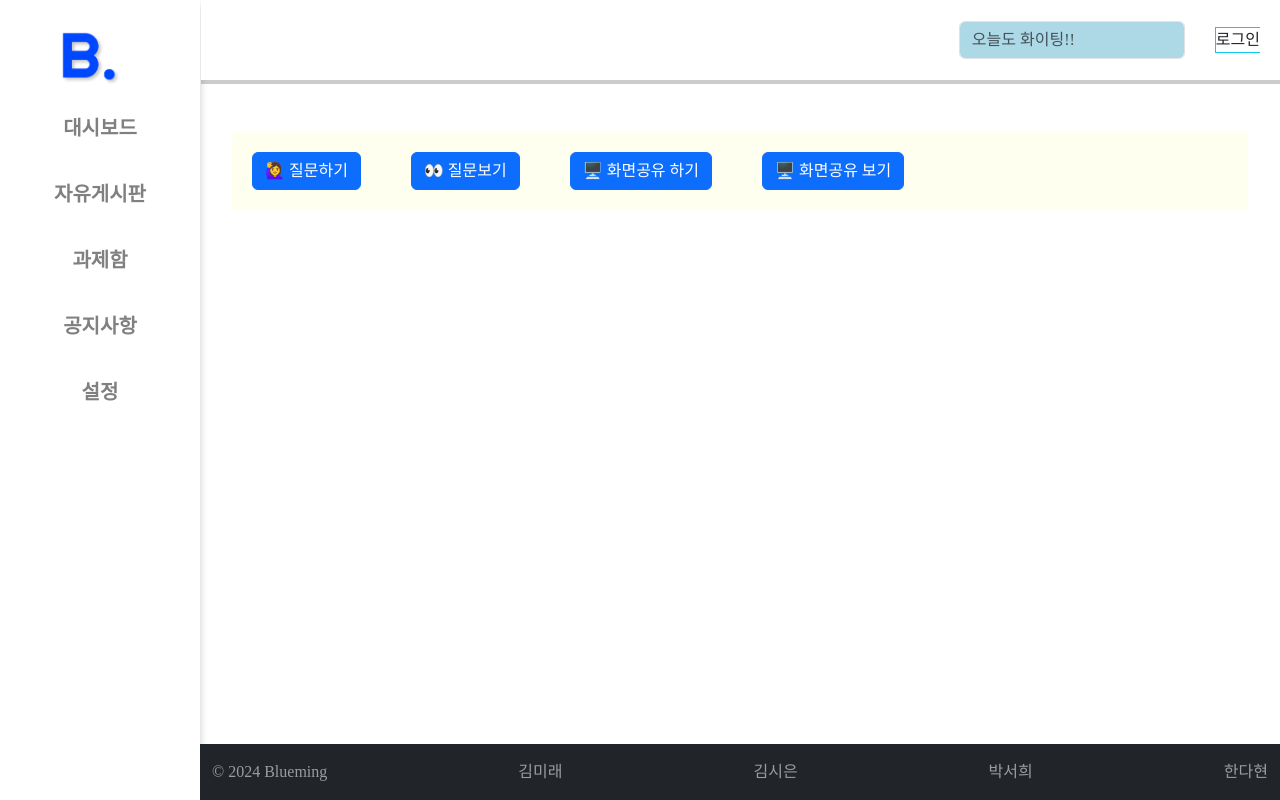
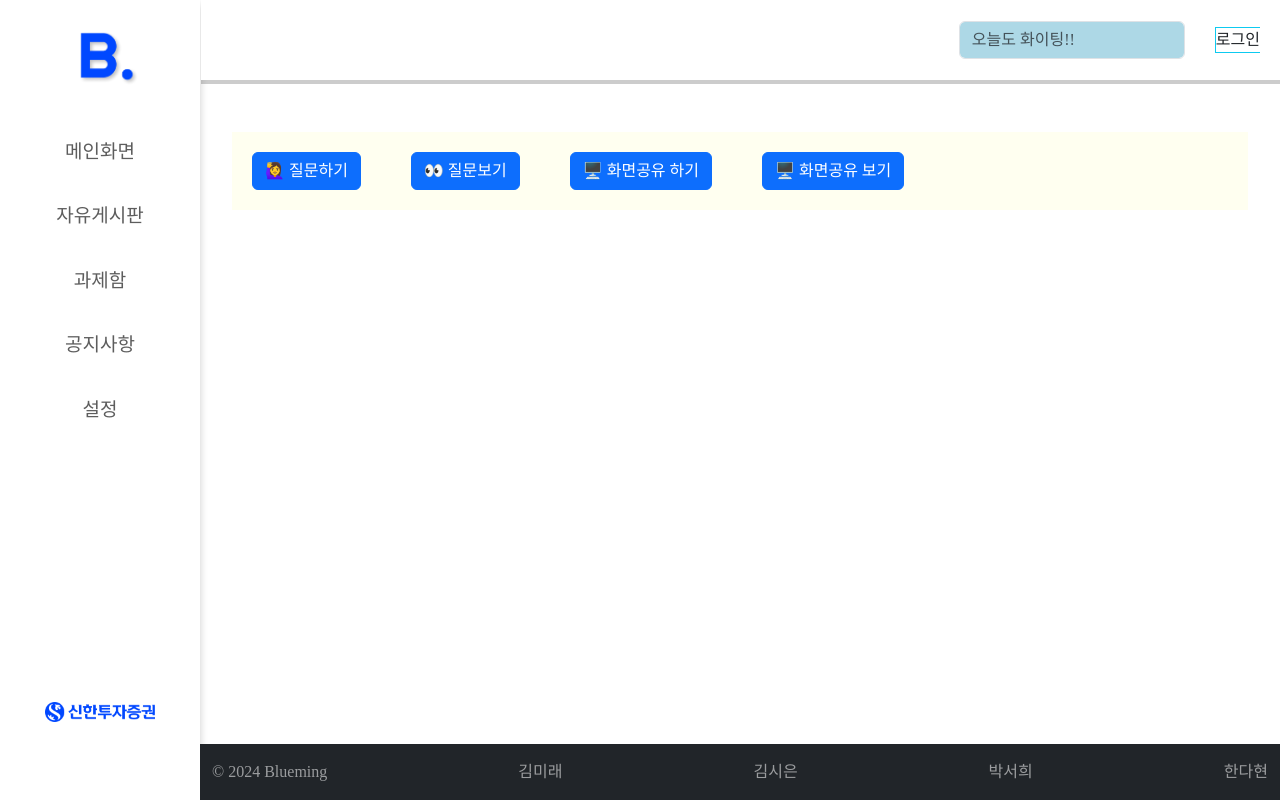
Before and after one commit to seohee99/Blueming, a React (Vite) app in the folder frontend/: page / in a window 1280 px wide. Built offline with nearby package versions, Linux system fonts and the light colour scheme.

Commit message:
Style: Sidebar 디자인 적용

```diff
--- a/frontend/src/components/Sidebar.css
+++ b/frontend/src/components/Sidebar.css
@@ -11,7 +11,16 @@
 }
 
 .logo-img {
-  margin-left: 60px;
-  margin-bottom: 10px;
+  margin-left: 78px;
+  margin-bottom: 35px;
   margin-top: 30px;
 }
+
+.nav-link {
+  margin-bottom: 10px;
+}
+
+.ci-logo-img {
+  margin-left: 45px;
+  margin-top: 260px;
+}
--- a/frontend/src/components/Sidebar.jsx
+++ b/frontend/src/components/Sidebar.jsx
@@ -2,6 +2,7 @@
 import React from "react";
 import { Nav } from "react-bootstrap";
 import logo from "/b-logo.png";
+import ciLogo from "/ci-logo.png";
 import "./Sidebar.css";
 
 const Sidebar = () => {
@@ -26,38 +27,44 @@ const Sidebar = () => {
       <Nav.Link
         href="/"
         className="nav-link"
-        style={{ color: "gray", fontWeight: "bold", fontSize: "20px" }}
+        style={{ color: "#5D5D5D", fontWeight: "normal", fontSize: "19px" }}
       >
-        대시보드
+        메인화면
       </Nav.Link>
       <Nav.Link
         href="/board"
         className="nav-link"
-        style={{ color: "gray", fontWeight: "bold", fontSize: "20px" }}
+        style={{ color: "#5D5D5D", fontWeight: "normal", fontSize: "19px" }}
       >
         자유게시판
       </Nav.Link>
       <Nav.Link
         href="/assignment"
         className="nav-link"
-        style={{ color: "gray", fontWeight: "bold", fontSize: "20px" }}
+        style={{ color: "#5D5D5D", fontWeight: "normal", fontSize: "19px" }}
       >
         과제함
       </Nav.Link>
       <Nav.Link
         href="/notice"
         className="nav-link"
-        style={{ color: "gray", fontWeight: "bold", fontSize: "20px" }}
+        style={{ color: "#5D5D5D", fontWeight: "normal", fontSize: "19px" }}
       >
         공지사항
       </Nav.Link>
       <Nav.Link
         href="/settings"
         className="nav-link"
-        style={{ color: "gray", fontWeight: "bold", fontSize: "20px" }}
+        style={{ color: "#5D5D5D", fontWeight: "normal", fontSize: "19px" }}
       >
         설정
       </Nav.Link>
+      <img
+        src={ciLogo}
+        width="110"
+        className="ci-logo-img"
+        alt="Blueming logo"
+      />
     </Nav>
   );
 };
```
